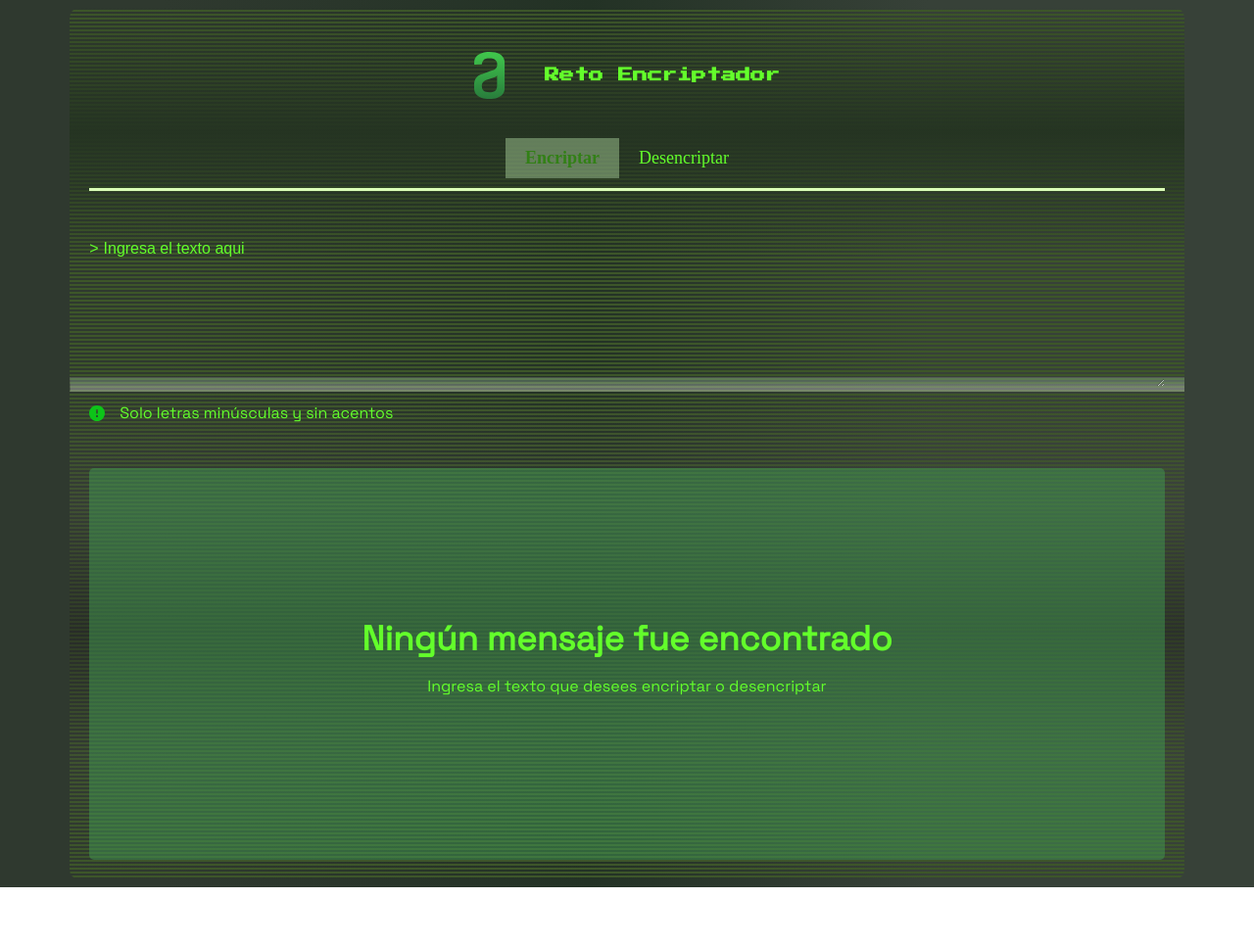
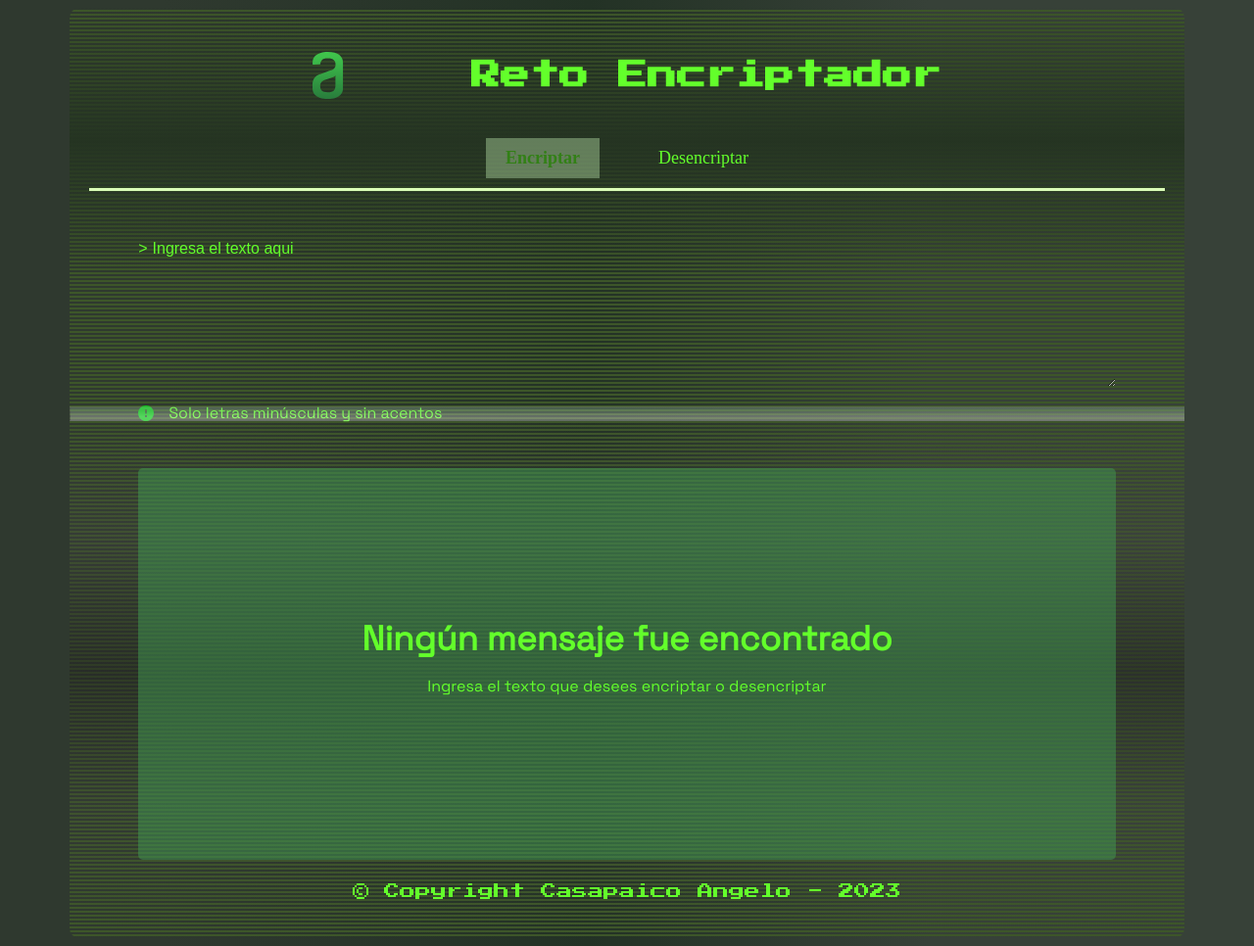
Before and after one commit to 4ngelo12/Reto01_Encriptador, a website: page index.html in a window 1280 px wide. Shown: the whole page at 98% size. Before the commit the page ends 906 px from the top, so only its background shows below. Drawn offline with Linux system fonts and the light colour scheme; a web font is replaced by a local one.

Commit message:
Mejorando diseño tablet y desktop

```diff
--- a/assets/css/style.css
+++ b/assets/css/style.css
@@ -54,7 +54,7 @@ img {
     background-position-y: 0, 0;
   }
   100% {
-    transform: translateY(740px);
+    transform: translateY(100vh);
   }
 }
 .separador {
@@ -127,6 +127,15 @@ p {
   color: #63ff2b;
 }
 
+@media (min-width: 768px) {
+  .header-nav-presentacion {
+    gap: 10rem;
+  }
+  .header-nav-presentacion h1 {
+    font-size: 3rem;
+    margin: 0 0 0 3rem;
+  }
+}
 .header-nav-links {
   display: flex;
   flex-direction: row;
@@ -146,6 +155,11 @@ p {
   padding: 1rem 2rem;
 }
 
+@media (min-width: 768px) {
+  .header-nav-links {
+    gap: 4rem;
+  }
+}
 @keyframes parpadeo {
   from {
     background-color: transparent;
@@ -208,6 +222,14 @@ textarea::placeholder {
   margin-top: 3rem;
 }
 
+@media (min-width: 768px) {
+  .encriptador, .encriptado {
+    margin: 0 5rem;
+  }
+  .encriptado {
+    margin-top: 3rem;
+  }
+}
 .encriptado-vacio {
   justify-content: center;
 }
@@ -220,6 +242,22 @@ textarea::placeholder {
   justify-content: center;
 }
 
+@media (min-width: 768px) {
+  .encriptado-texto {
+    width: 85%;
+  }
+}
+/*Fuentes*/
+/* Colores */
+.footer {
+  margin-top: 2rem;
+}
+.footer p {
+  text-align: center;
+  font-family: "Press Start 2P", cursive;
+  line-height: 1.5;
+}
+
 /*Base*/
 /*Layout*/
 
--- a/index.html
+++ b/index.html
@@ -62,6 +62,9 @@
             </div>
         </div>
 
+        <footer class="footer">
+            <p>&copy Copyright Casapaico Angelo - 2023</p>
+        </footer>
     </div>
 </body>
 
```
Also changed, not shown: 1 other file.
